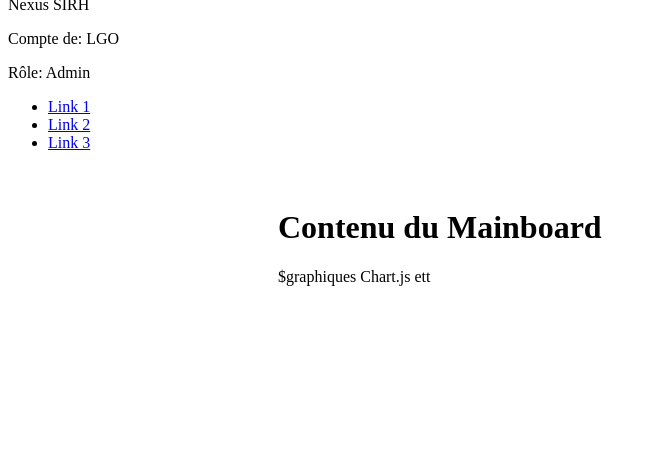
After one commit to lgcxsta/Nexus-SIRH, a PHP site: page /mainboard.php in a window 1280 px wide. The commit adds this page. Shown: the part 332-800 px from the top of the page, without its empty margins (0-657 px from the left). Run offline with PHP 8.4, Linux system fonts and the light colour scheme.

Commit message:
fix: update CSS file reference and correct HTML structure

```diff
--- a/view/index.html
+++ b/view/index.html
@@ -7,6 +7,8 @@
     <link href="https://fonts.googleapis.com/css2?family=Work+Sans:wght@300;400;500;600&display=swap" rel="stylesheet">
     <link rel="stylesheet" href="../style/style.css">
     <script src="../script/script.js"></script>
+    <link rel="stylesheet" href="../style/toggleTheme.css">
+    <link rel="stylesheet" href="../style/forms.css">
 
     <title>Connexion</title>
 </head>
--- /dev/null
+++ b/view/mainboard.php
@@ -0,0 +1,23 @@
+<!DOCTYPE html>
+<html lang="en">
+
+<head>
+    <meta charset="UTF-8">
+    <meta name="viewport" content="width=device-width, initial-scale=1.0">
+    <link rel="stylesheet" href="../style/style.css">
+    <link rel="stylesheet" href="../style/dashboard.css">
+    <script src="https://cdn.jsdelivr.net/npm/chart.js"></script>
+    <script src="../script/script.js"></script>
+    <title>Mainboard</title>
+</head>
+
+<body>
+    <?php include 'nav.php'; ?>
+
+    <main style="margin-left: 250px; padding: 20px;">
+        <h1>Contenu du Mainboard</h1>
+        <p>$graphiques Chart.js ett </p>
+    </main>
+</body>
+
+</html>
--- /dev/null
+++ b/view/nav.php
@@ -0,0 +1,24 @@
+<nav class="sidebar">
+    <div class="sidebarTop">
+        <div class="themeBtnDiv" id="btnToggleTheme">
+            <label class="switch">
+                <input type="checkbox" id="themeToggle" onchange="toggleTheme()" />
+                <span class="btnTheme"></span>
+                <img class="lightThemeSymbol" src="../img/sun.png" alt="Light">
+                <img class="darkThemeSymbol" src="../img/moon.png" alt="Dark">
+                <link rel="stylesheet" href="../style/toggleTheme.css">
+            </label>
+        </div>
+        <p class="nameApp">
+            <span class="nexus">Nexus</span>
+            <span class="sirh">SIRH</span>
+        </p>
+        <p class="accName">Compte de: LGO</p>
+        <p class="accRole">Rôle: Admin</p>
+    </div>
+    <ul class="sidebarMenu sidenav">
+        <li class="linkSidebar active"><a href="mainboard.php">Link 1</a></li>
+        <li class="linkSidebar"><a href="#">Link 2</a></li>
+        <li class="linkSidebar"><a href="ticket.php">Link 3</a></li>
+    </ul>
+</nav>
```
Also changed, not shown: view/ticket.php (renamed from view/ticket.html, +6 -10 lines).
